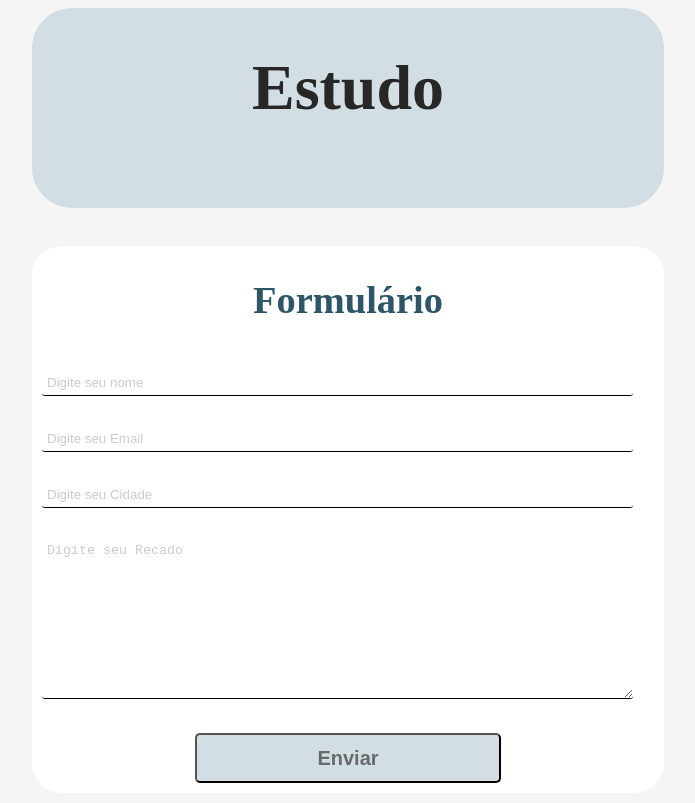
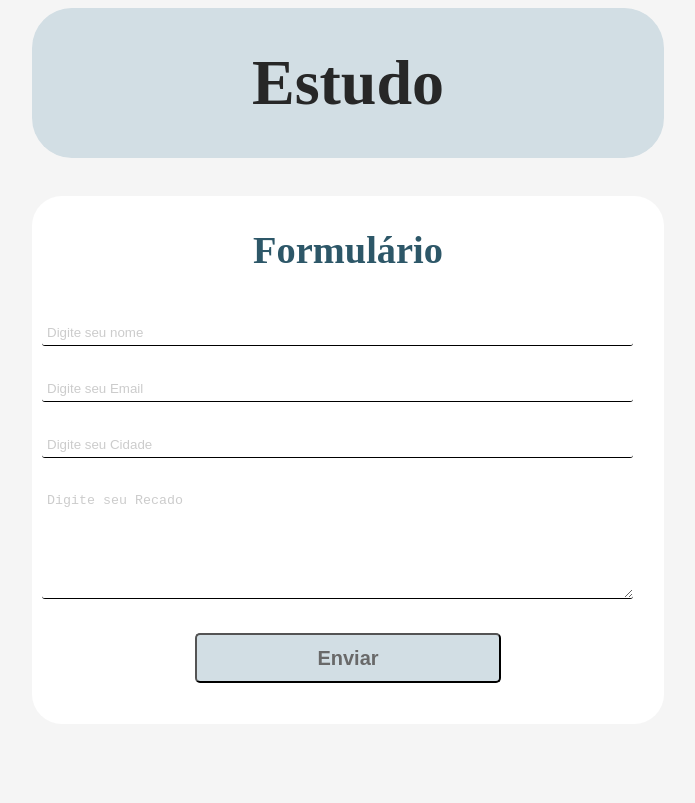
Before and after one commit to EduardoFilip/pagina_estudo, a plain HTML site: page index.html in a window 1280 px wide. Shown: the whole page, without its empty margins (292-987 px from the left). Drawn offline with Linux system fonts and the light colour scheme.

Commit message:
Margin btn-enviar

```diff
--- a/style.css
+++ b/style.css
@@ -5,7 +5,7 @@ body {
 h1 {
     font-size: 5vw;
     color:rgb(39, 39, 39) ;
-    margin-bottom: 5%;
+    margin: auto;
 }
 
 p {
@@ -19,7 +19,7 @@ p {
 
 .div-full {
     /* width: max-content; */
-    height: 200px;
+    height: 150px;
     justify-content: center;
     display: flex;
     background-color:rgb(210, 222, 228) ;
@@ -80,10 +80,11 @@ button{
     font-size: 20px;
     font-weight: 700;
     color: dimgrey;
+    margin-bottom: 5%;
 }
 
 .msg-text {
-    height: 150px;
+    height: 100px;
 }
 
 /* ********* */
```
